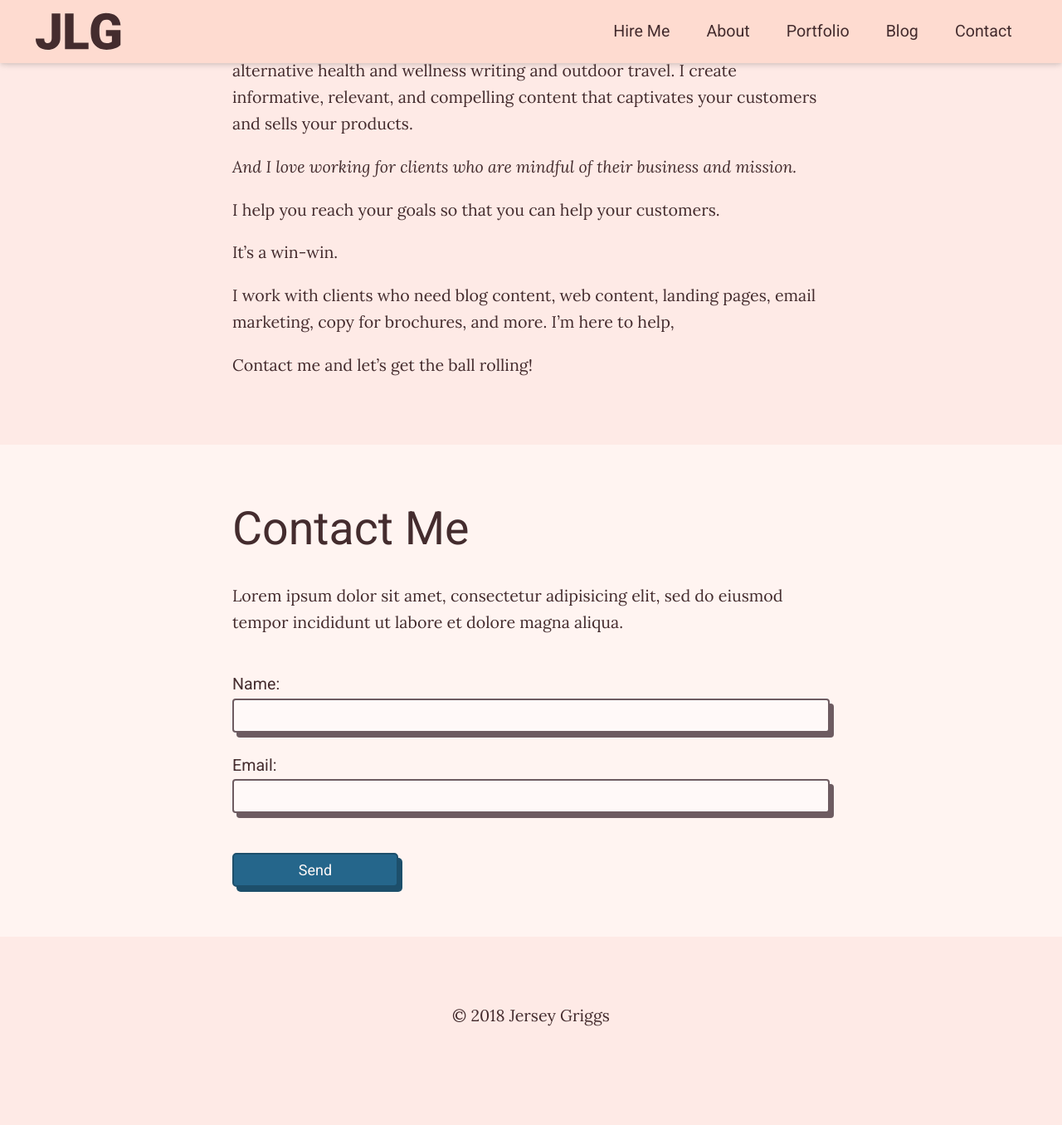
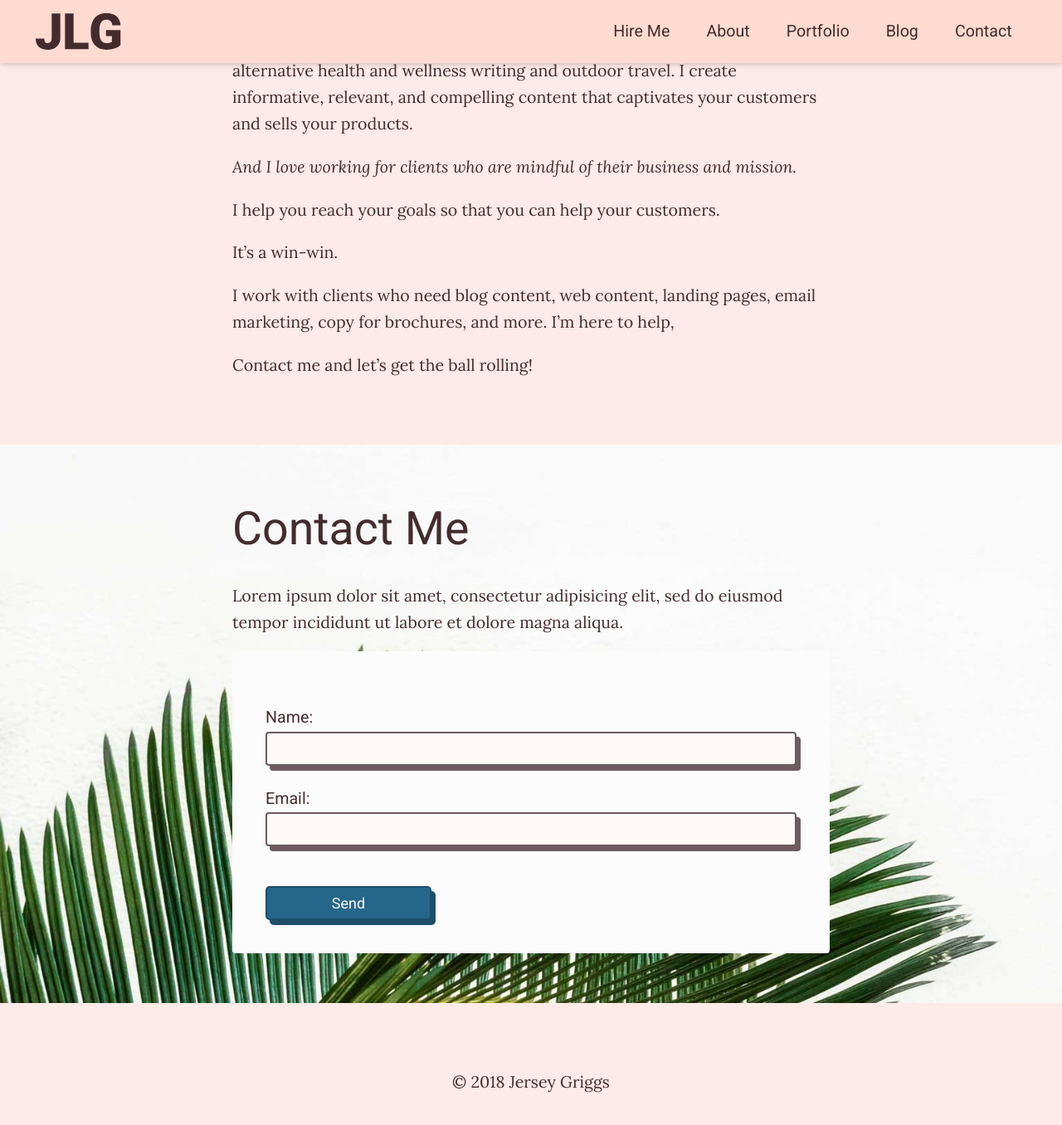
Before and after one commit to jersey-griggs/jersey.griggs.github.io, a Jekyll site: the page built from index.md, in a window 1280 px wide and 1400 px high, scrolled down 1025 px. Shown: the top 1356 px of the window at 83% size. Built offline with Jekyll 4.4.1, drawn with Linux system fonts in a browser that asks for light colours; before the commit the page ends 2345 px from its top, so only the background shows below that.

```diff
--- a/_layouts/home.html
+++ b/_layouts/home.html
@@ -20,14 +20,15 @@
     <h2>Contact Me</h2>
     <p>Lorem ipsum dolor sit amet, consectetur adipisicing elit, sed do eiusmod
     tempor incididunt ut labore et dolore magna aliqua.</p>
-
-    <form action="https://formspree.io/jersey.griggs@gmail.com" method="POST">
+<div class="form-wrap">
+  <form action="https://formspree.io/jersey.griggs@gmail.com" method="POST">
     <label for="name">Name:</label>
     <input type="text" name="name">
     <label  for="name">Email:</label>
     <input type="email" name="_replyto">
     <input type="submit" class="submit button" value="Send">
-</form>
+  </form>
+</div>
   </div>
 </section>
 </div>
--- a/_sass/minima/_layout.scss
+++ b/_sass/minima/_layout.scss
@@ -211,7 +211,7 @@
     }
   }
     &.footer {
-      background: #fff4f1;
+      background-image: url("/images/plants.jpg");
       padding: 60px 0;
     }
     background-size: cover;
@@ -236,3 +236,9 @@
     }
   }
 }
+
+.form-wrap {
+  background-color: #fcfcfc;
+  padding: 40px;
+  border-radius: 4px;
+}
```
